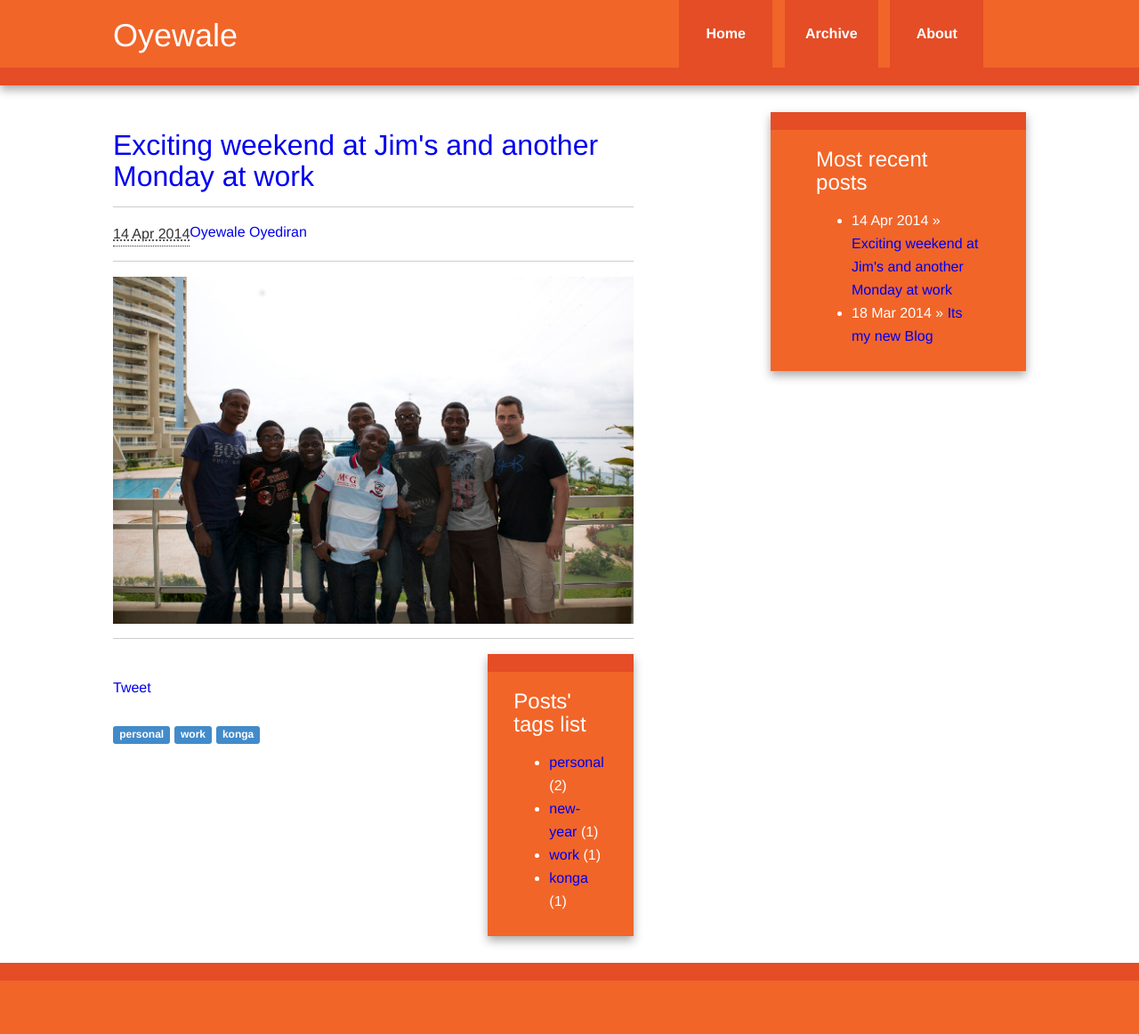
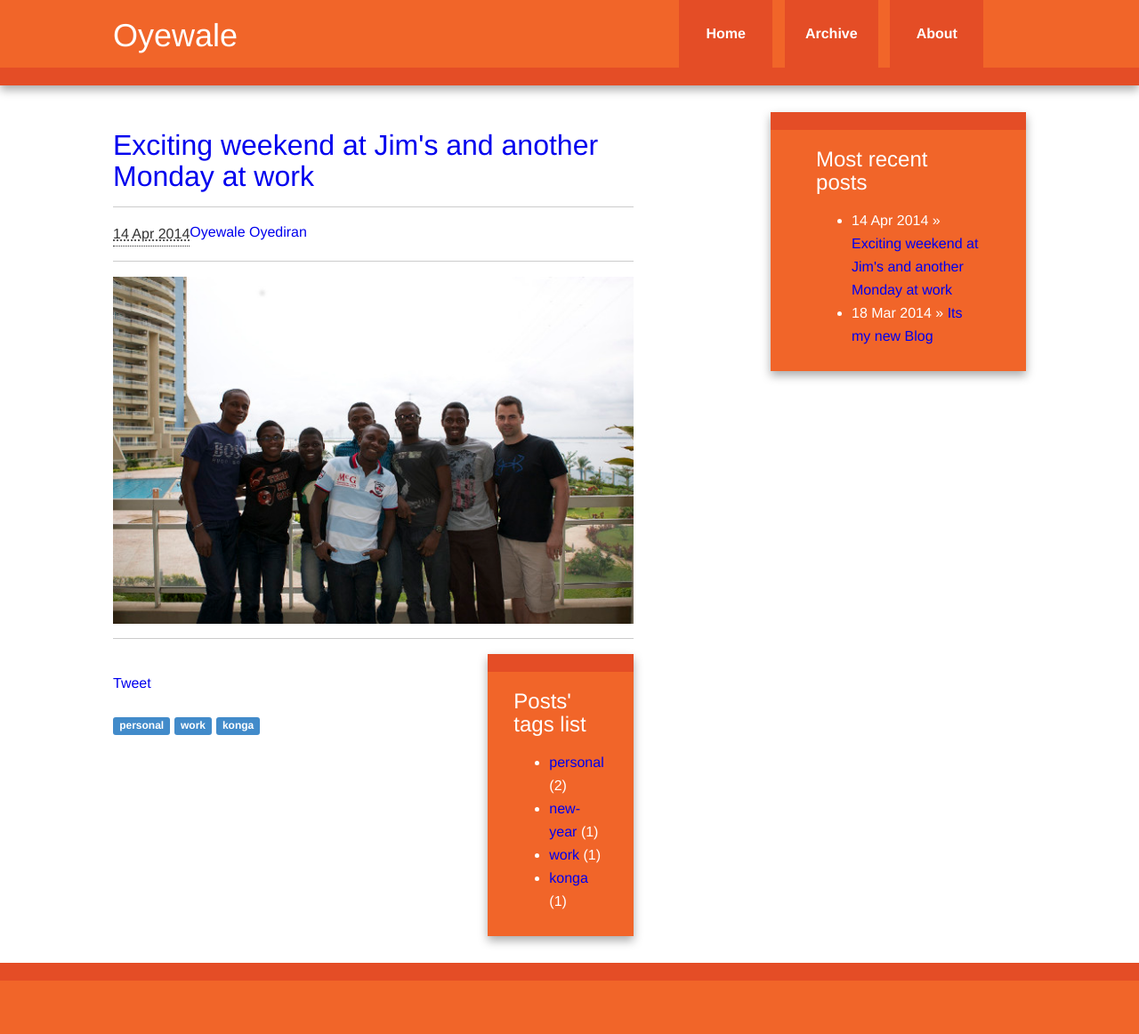
Before and after one commit to waleoyediran/waleoyediran.github.io, a Jekyll site: the page built from index.html, in a window 1280 px wide. Shown: the whole page at 89% size. Built offline with Jekyll 4.4.1, drawn with Linux system fonts in a browser that asks for light colours; nearby versions of some CDN libraries; Markdown is read by kramdown in place of the engine named in the settings; the list of posts is cut into pages by our own code; comment, search, counter and statistics services are not loaded.

Commit message:
Disqus fixes

```diff
--- a/_includes/post-article.html
+++ b/_includes/post-article.html
@@ -33,7 +33,7 @@
         {{ content }}
     </section>
 
-	<footer class="end-of-post" style="padding-top: 25px;">
+	<footer class="end-of-post" style="padding-top: 20px;">
                 <g:plusone size="medium" href="{{ site.url }}{{ post.url }}"></g:plusone>
                 <a href="https://twitter.com/share" class="twitter-share-button"
 			data-url="{{ site.url }}{{ post.url }}"
@@ -44,7 +44,7 @@
                      data-layout="button_count" data-action="like" data-show-faces="true" data-share="true">
 
                 </div>
-                <span class="entry-tags" style="padding-top: 25px;">
+                <span class="entry-tags" style="padding-top: 20px; padding-bottom: 20px;">
 			{% for tag in post.tags %}
 			<a href="/tag#{{ tag }}" rel="tag"><span class="label label-primary">{{ tag }}</span></a>
 			{% endfor %}
```
